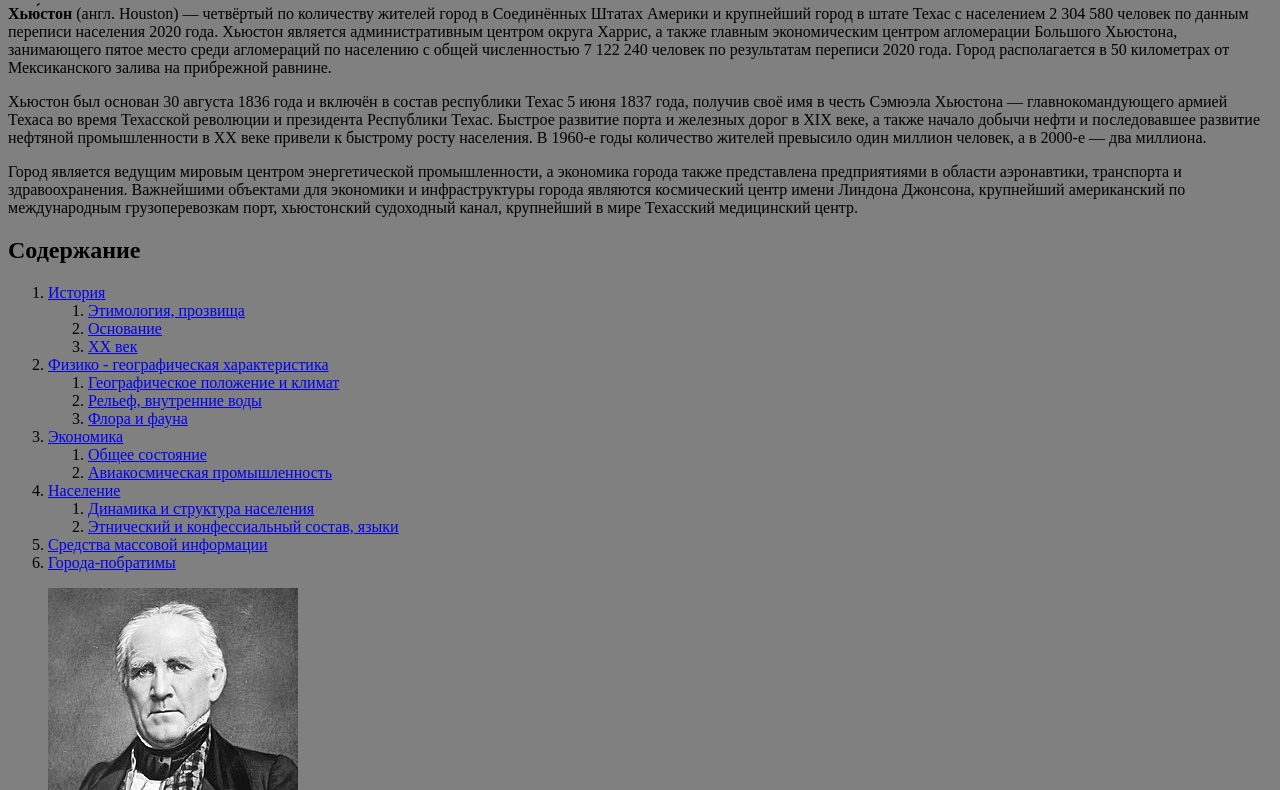
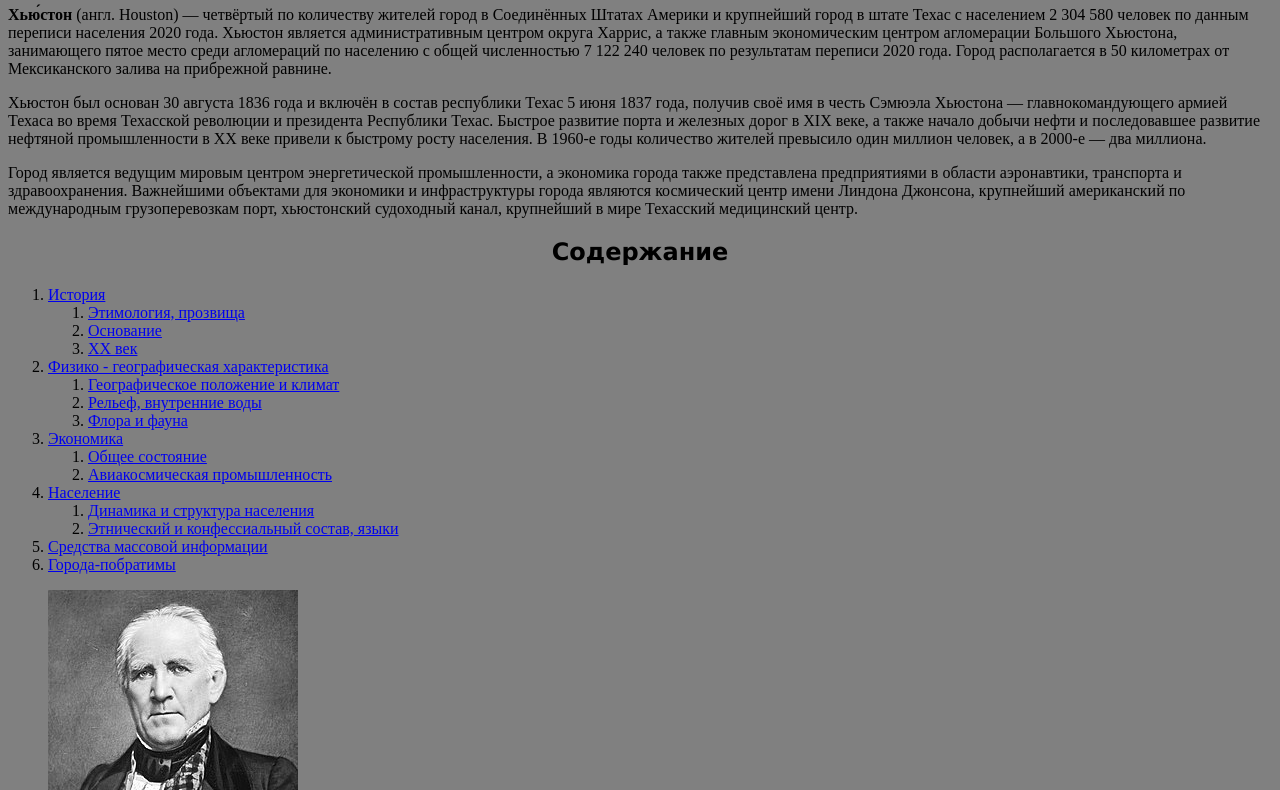
Before and after one commit to woodward84/houston, a plain HTML site: page index.html in a window 1280 px wide. Shown: the part 75-865 px from the top of the page. Drawn offline with Linux system fonts and the light colour scheme.

Commit message:
edit size h1-h3 in css

```diff
--- a/css/style.css
+++ b/css/style.css
@@ -1,3 +1,9 @@
 body {
     background-color: gray;
 }
+
+h1, h2, h3{
+    background-color: gray;
+    font-family: Verdana;
+    text-align: center;
+}
```
